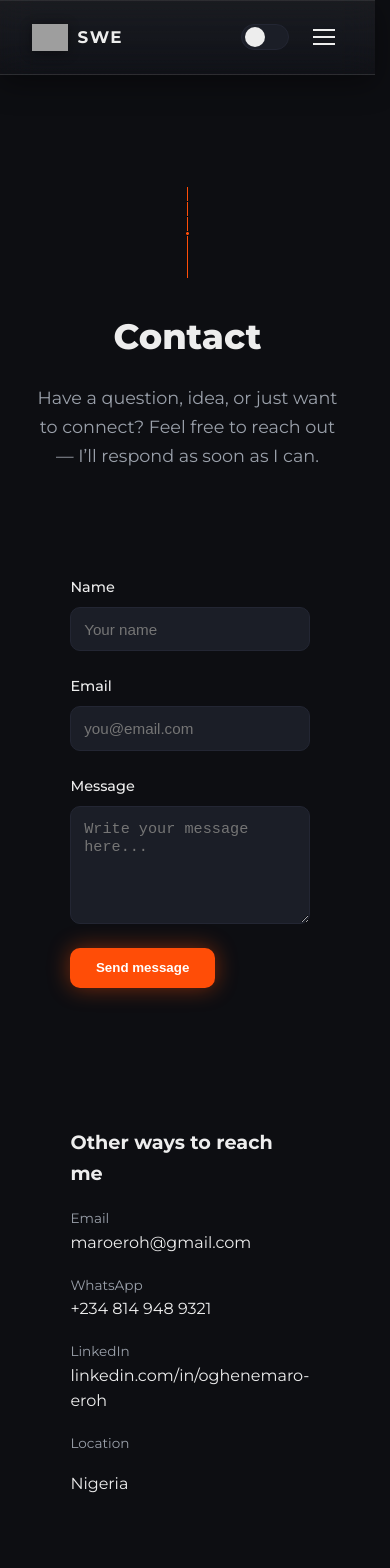
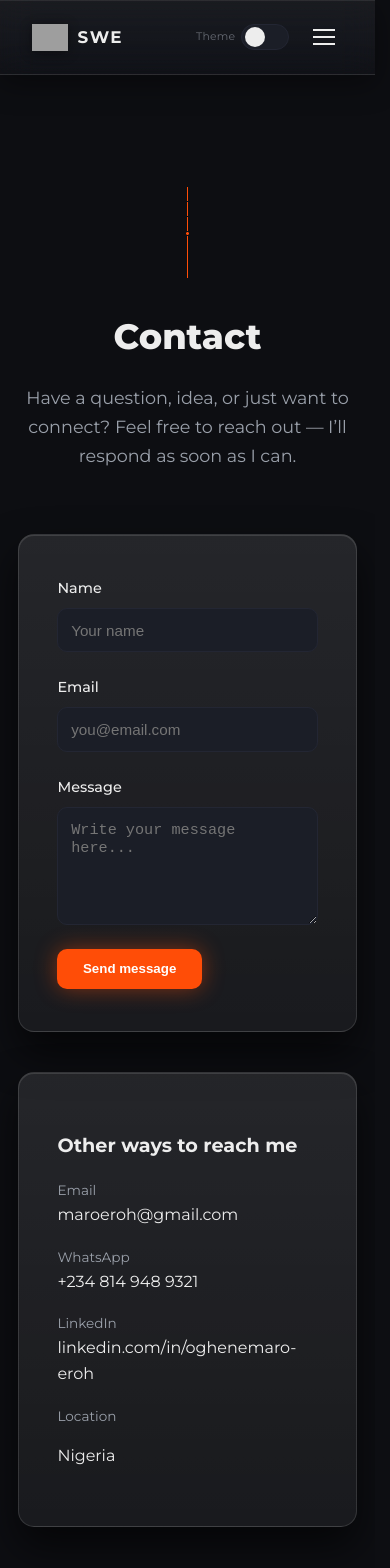
Before and after one commit to Eroh-Maro/portfolio, a React (Vite) app: page /contact in a window 390 px wide. Shown: the top 1568 px of the page. Built offline with nearby package versions, Linux system fonts and the light colour scheme; grey boxes are pictures that could not be loaded; a web font is replaced by a local one.

Commit message:
bug fixes v2

```diff
--- a/src/App.css
+++ b/src/App.css
@@ -0,0 +1,3 @@
+/* .homeContainer{
+    overflow-x: hidden;
+} */
--- a/src/components/Footer.jsx
+++ b/src/components/Footer.jsx
@@ -32,13 +32,13 @@ function Footer() {
         <div className="footer-socials">
           <h4>Connect</h4>
           <div className="social-icons">
-            <a href="https://linkedin.com" target="_blank" rel="noreferrer">
+            <a href="https://www.linkedin.com/in/oghenemaro-eroh-379978372" target="_blank" rel="noreferrer">
               <img src={linkedin} alt="LinkedIn" />
             </a>
-            <a href="mailto:youremail@email.com">
+            <a href="mailto:maroeroh@gmail.com">
               <img src={email} alt="Email" />
             </a>
-            <a href="https://wa.me/234XXXXXXXXXX" target="_blank" rel="noreferrer">
+            <a href="https://wa.me/2348149489321" target="_blank" rel="noreferrer">
               <img src={whatsapp} alt="WhatsApp" />
             </a>
           </div>
--- a/src/components/Hero.css
+++ b/src/components/Hero.css
@@ -5,6 +5,17 @@
   align-items: center;
   padding: 0 2rem;
   gap: 2rem;
+}
+@media (max-width: 420px) {
+
+.hero {
+  min-height: calc(100vh - 80px);
+  display: grid;
+  grid-template-columns: 1fr 1.2fr;
+  align-items: center;
+  padding: 1rem 2rem;
+  gap: 2rem;
+}
 }
 
 /* LEFT CONTENT */
--- a/src/components/Navbar.css
+++ b/src/components/Navbar.css
@@ -269,10 +269,13 @@ html[data-theme="light"] .mobile-menu {
    ================================ */
 
 .navbar--scrolled {
+  position: fixed;
   top: 16px;
-  left: 32px;
-  right: 32px;
-  width: 95%;
+  left: 50%;
+  transform: translateX(-50%);
+  width: calc(100% - 32px);
+  max-width: 1100px;
+
   padding: 0.6rem 1.5rem;
   border-radius: 999px;
 
@@ -360,3 +363,38 @@ html[data-theme="light"] .navbar--scrolled {
     opacity: 1;
   }
 }
+/* ================================
+   Theme Toggle Label
+   ================================ */
+
+.theme-switch {
+  display: flex;
+  align-items: center;
+  gap: 0.5rem;
+}
+
+.theme-label {
+  font-size: 0.75rem;
+  color: var(--color-text-muted);
+  opacity: 0.8;
+  user-select: none;
+}
+
+/* Hide text on very small screens */
+@media (max-width: 420px) {
+.theme-switch {
+  display: flex;
+  align-items: center;
+  gap: 0.35rem; /* tighter */
+}
+
+.theme-label {
+  font-size: 0.68rem;
+  color: var(--color-text-muted);
+  opacity: 0.6;
+  letter-spacing: 0.02em;
+  user-select: none;
+  white-space: nowrap;
+}
+
+}
--- a/src/components/Navbar.jsx
+++ b/src/components/Navbar.jsx
@@ -50,6 +50,8 @@ function Navbar({ onToggleTheme }) {
 
           {/* Actions */}
           <div className="nav-actions">
+            <div className="theme-switch">
+              <span className="theme-label">Theme</span>
               <button
                 className="theme-toggle"
                 onClick={onToggleTheme}
@@ -57,6 +59,7 @@ function Navbar({ onToggleTheme }) {
               >
                 <span className="toggle-thumb" />
               </button>
+            </div>
 
             <Link to="/hire" className="hire-btn">
               Hire Me
@@ -77,12 +80,7 @@ function Navbar({ onToggleTheme }) {
       </header>
 
       {/* Backdrop (blur + dim background) */}
-      {open && (
-        <div
-          className="nav-backdrop"
-          onClick={() => setOpen(false)}
-        />
-      )}
+      {open && <div className="nav-backdrop" onClick={() => setOpen(false)} />}
 
       {/* Mobile menu */}
       <div className={`mobile-menu ${open ? "show" : ""}`}>
--- a/src/components/Stats.css
+++ b/src/components/Stats.css
@@ -4,6 +4,7 @@
 
 .stats {
   padding: 5rem 2rem;
+  overflow-x: hidden;
 }
 
 .stats-grid {
@@ -12,6 +13,7 @@
   display: grid;
   grid-template-columns: repeat(4, 1fr);
   gap: 2rem;
+  overflow: hidden;
 }
 
 /* ================================
--- a/src/index.css
+++ b/src/index.css
@@ -17,6 +17,7 @@
 html {
   font-size: 16px;
   scroll-behavior: smooth;
+
 
   /* PREVENT SCROLLBAR LAYOUT SHIFT */
   scrollbar-gutter: stable;
--- a/src/pages/Contact.css
+++ b/src/pages/Contact.css
@@ -15,7 +15,7 @@
 .contact-hero {
   max-width: 720px;
   margin: 0 auto 4rem;
-  padding: 0 2rem;
+  padding: 0 18px;
   text-align: center;
 }
 
@@ -37,7 +37,7 @@
    ================================ */
 
 .contact-content {
-  padding: 0 2rem;
+  padding: 0 18px;
 }
 
 .contact-grid {
@@ -125,6 +125,21 @@
   border: none;
   outline: none;
 }
+/* Dark mode glass contrast boost */
+.contact-page .glass {
+  background: linear-gradient(
+    180deg,
+    rgba(255, 255, 255, 0.10),
+    rgba(255, 255, 255, 0.05)
+  );
+
+  border: 1px solid rgba(255, 255, 255, 0.12);
+
+  box-shadow:
+    inset 0 1px 0 rgba(255, 255, 255, 0.12),
+    0 20px 40px rgba(0, 0, 0, 0.6);
+}
+
 
 /* ================================
    Light Mode Adjustments
--- a/src/pages/Hire.css
+++ b/src/pages/Hire.css
@@ -99,15 +99,21 @@
   );
 }
 
+
 /* Stronger card contrast */
 .hire-form.glass,
 .hire-success.glass {
-  background: var(--color-surface-1);
-  border: 1px solid var(--color-border);
+  background: linear-gradient(
+    180deg,
+    rgba(255, 255, 255, 0.10),
+    rgba(255, 255, 255, 0.05)
+  );
+
+  border: 1px solid rgba(255, 255, 255, 0.12);
 
   box-shadow:
-    inset 0 1px 0 rgba(255, 255, 255, 0.6),
-    0 24px 60px rgba(0, 0, 0, 0.18);
+    inset 0 1px 0 rgba(255, 255, 255, 0.12),
+    0 20px 40px rgba(0, 0, 0, 0.6);
 }
 
 /* Improve input contrast */
```
Lines whose indentation alone changed are shown as unchanged.
